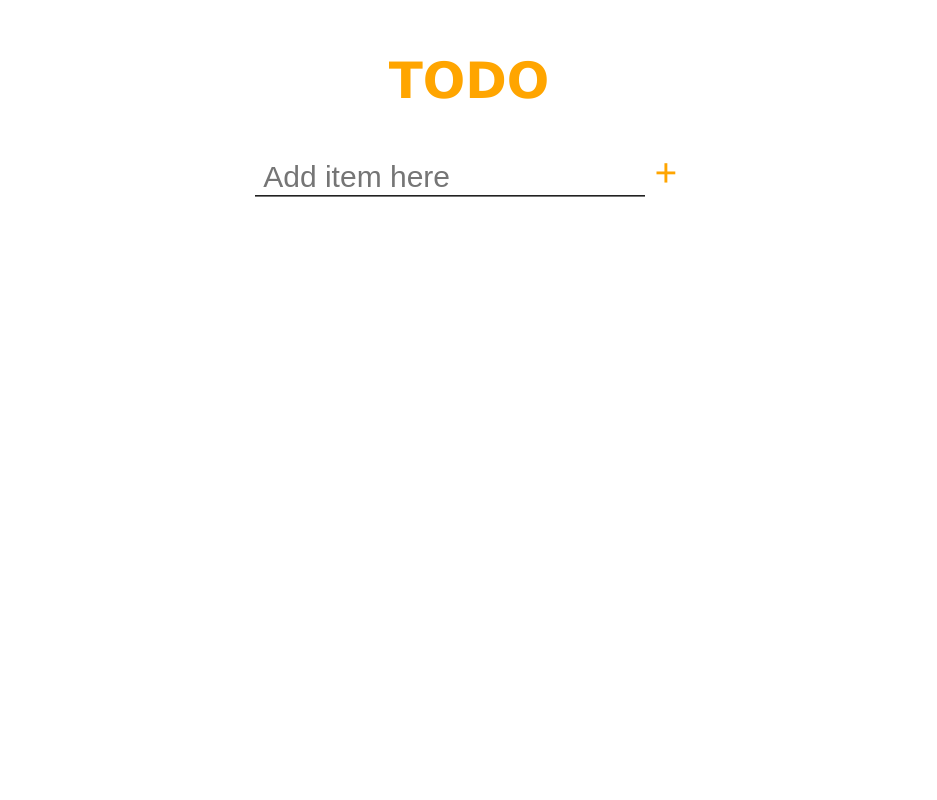
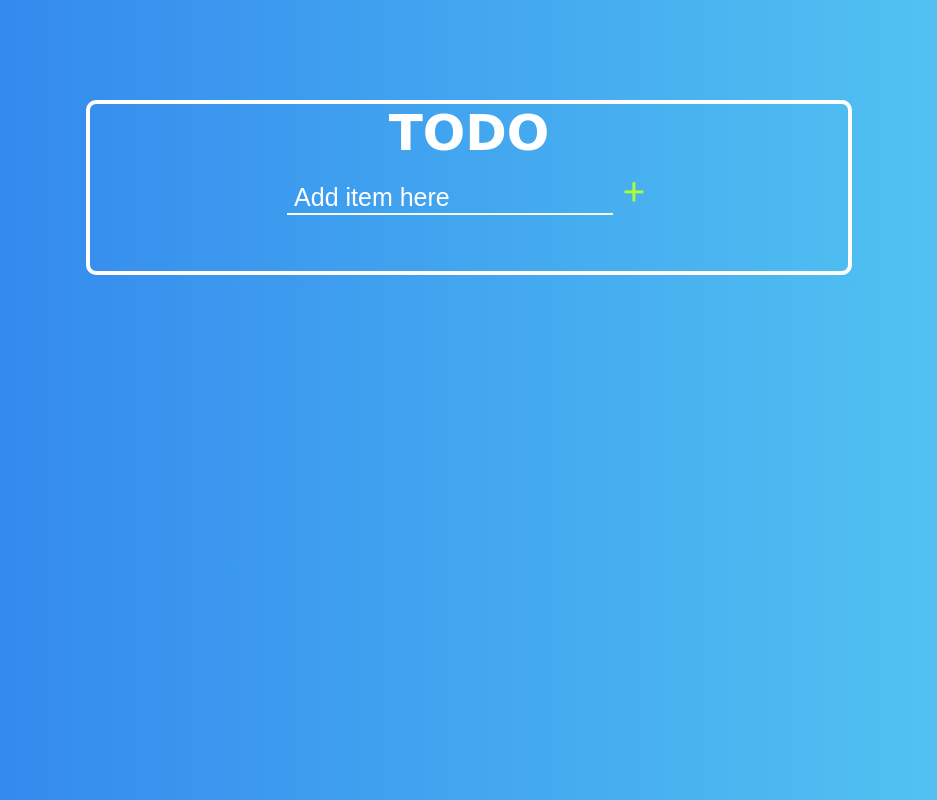
Before and after one commit to g-martelly/todo-app, a plain HTML site: page index.html in a window 1280 px wide. Shown: the whole page, without its empty margins (171-1108 px from the left). Drawn offline with Linux system fonts and the light colour scheme.

Commit message:
Added more styling

```diff
--- a/script.js
+++ b/script.js
@@ -1,5 +1,6 @@
 //TODO
 //refactor code
+//add clear button
 //address enter on blank entry wiping out everything bug
 //learn how to add fonts
 //make X button look nice - done
--- a/style.css
+++ b/style.css
@@ -1,25 +1,42 @@
 body {
-    background: white;
-}
+    background: #56CCF2;  /* fallback for old browsers */
+    background: -webkit-linear-gradient(to right, #2F80ED, #56CCF2);  /* Chrome 10-25, Safari 5.1-6 */
+    background: linear-gradient(to right, #2F80ED, #56CCF2); /* W3C, IE 10+/ Edge, Firefox 16+, Chrome 26+, Opera 12+, Safari 7+ */
+
+  }
 .title {
-    font-family: Verdana, Geneva, Tahoma, sans-serif;
+    margin: 0px;
+    background: transparent;
+    font-family: cursive;
     font-size: 50px;
-    color: orange;
+    color:white;
 }
 #to-do {
+    border: 4px solid white;
+
+    border-radius: 10px ;
     margin: auto;
+    margin-top: 100px;
     text-align: center;
     width: 60%;
-  padding: 10px;
+  padding: 0px;
+}
+
+::placeholder {
+    color : white;
+    opacity: 1;
 }
 
 #textbox {
-    font-size: 30px;
- background-color: white;
+    font-size: 25px;
+    color: white;
+
+ background-color:transparent;
  border-top-style: hidden;
     border-right-style: hidden;
  border-left-style: hidden;
- border-bottom-style: groove;
+ border-bottom-style: inset;
+ border-color: honeydew;
  outline: none;
 
 }
@@ -27,8 +44,8 @@ body {
 #add-button {
     font-size: 40px;
     font-family: 'Segoe UI', Tahoma, Geneva, Verdana, sans-serif;
-    color: orange;
-    background-color: white;
+    color: greenyellow;
+    background-color: transparent;
     border: none;
     outline: none;
 
@@ -79,11 +96,14 @@ div.current-list-item {
     justify-content: right;
     text-align: center;
     width: 100%;
+    color: white;
+    font-size: 15px;
 }
 .current-list-item > li {
     margin: 1px;
     font-family: monospace, Helvetica, sans-serif;
     font-weight: bold;
+    font-family: fantasy;
     font-size: 20px;
 }
 .current-list-item > button {
```
